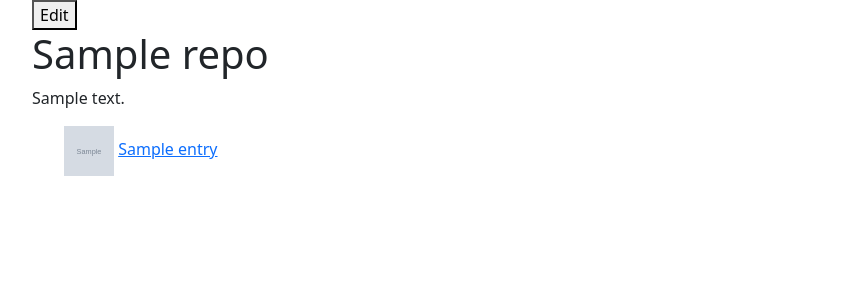
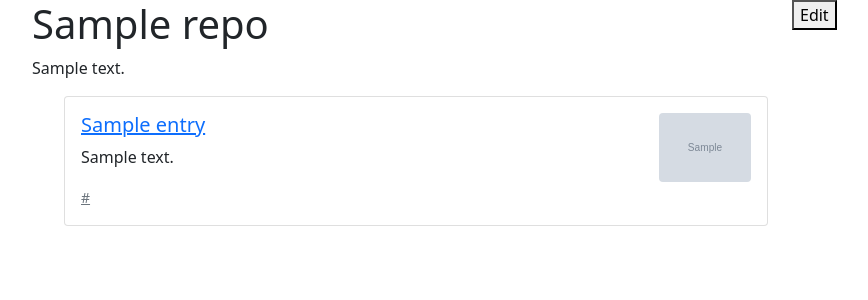
Before and after one commit to Woozical/springboard-capstone-1, a Flask app: a page that uses templates/repo.html in a window 1280 px wide. Shown: the top 300 px of the page, without its empty margins (50-918 px from the left). Run offline with Flask 2, Linux system fonts and the light colour scheme; tables that the repository leaves empty hold one stand-in row (values such as "Sample post"); grey boxes marked "Sample" are stand-in pictures.

Commit message:
card styling for link entries

```diff
--- a/static/app.js
+++ b/static/app.js
@@ -5,13 +5,41 @@ const AUTH = {view : 0, edit : 1} // For rendering purposes
 // TO DO: Entry sorting, re-ordering, rating
 // TO DO: Delete repo
 
+class Component {
+    static linkCard(index, entry){
+        let edit = ''
+        if (viewState === AUTH.edit){
+            edit = `
+            <div class="text-align-right">
+                <i class="bi bi-gear" id="edit_${index}"></i>
+                <i class="bi bi-x-circle text-danger" id="delete_${index}"></i>
+            </div>`
+        }
+        return `<div class="card w-100">
+            <div class="card-body">
+            <div class="row">
+                <div class="col-10">
+                    <h5 class="card-title"><a href="${entry.url}">${entry.title}</a></h5>
+                    <p class="card-text">${entry.description}</p>
+                    <small><a class="text-muted" href="${entry.url}">${entry.url}</a></small>
+                </div>
+                <div class="col-2">
+                    <img src="${entry.image}" class="card-img rounded float-right">
+                    ${edit}
+                </div>
+            </div>
+            </div>
+        </div>`
+    }
+}
+
 class Entry {
     // TO DO: Make url a URL object, and make use of those properties
     static idGen = Entry.generateID();
     constructor({id, title, description, image, url, type, rating, sequence}, state){
         this.id = id ? id : Entry.idGen.next().value;
         this.title = title;
-        this.description = description;
+        this.description = description ? description : '';
         this.image= image;
         this.url = url;
         this.type = type;
@@ -88,7 +116,8 @@ class Entry {
                 </div>`;
                 break;
         }
-        return markup;
+        // return markup;
+        return Component.linkCard(index, this);
     }
 
 }
--- a/static/style.css
+++ b/static/style.css
@@ -1,3 +1,9 @@
 ul{
     list-style: none;
 }
+
+.link-thumbnail{
+    object-fit: contain;
+    max-width: 100px;
+    max-height: 100px;
+}
--- a/templates/repo.html
+++ b/templates/repo.html
@@ -8,24 +8,36 @@ Untitled Repo
 <!-- To Do: WTForms for forms? -->
 <!-- To Do: Noscript version -->
 <div class="container">
+<div class="row">
     <div id="flashes">
     </div>
-<div id="controls">
+</div>
+<div class="row">
+    <div class="col-8" id="content">
+        <h1 id="repo-title"></h1>
+        <p id="repo-desc"></p>
+        <div id="repo-entries">
+            <ul id='repo-entry-list'></ul>
+        </div>
+    </div>
+    <div class="col-4" id="controls">
         {% if session['working_repo'] == repo.access_key %}
+        <button class="btn btn-success" id="btn-save-changes">Save Changes</button>
         <form id="new-link-form" action="">
             <input type="text" id="input-url" name="new" placeholder="Paste link here">
             <button class="btn btn-primary btn-sm">Enter</button>
         </form>
         <button class="btn btn-outline-primary" id="btn-new-divide">Add Divider</button>
         <button class="btn btn-outline-primary" id="btn-new-tbox">Add TextBox</button>
-    <button class="btn btn-success" id="btn-save-changes">Save Changes</button>
-    <button class="btn" id="btn-edit-repo"><i class="bi bi-gear"></i>
-        Edit Repo Info</button>
+        <hr>
+        <button class="btn" id="btn-edit-repo"><i class="bi bi-gear"></i>Edit Repo Info</button>
         <button class="btn btn-danger" id="btn-delete-repo">Delete Repo</button>
         {% else %}
         <button id="btn-auth-repo">Edit</button>
         {% endif %}
     </div>
+</div>
+
 {% if session['working_repo'] == repo.access_key %}
 <!-- To Do: Make forms modals -->
 <div id="repo-delete-div" hidden>
@@ -58,13 +70,7 @@ Untitled Repo
     </form>
 </div>
 {% endif %}
-<div id="content">
-    <h1 id="repo-title"></h1>
-    <p id="repo-desc"></p>
-    <div id="repo-entries">
-        <ul id='repo-entry-list'></ul>
-    </div>
-</div>
+
 {% if session['working_repo'] == repo.access_key %}
 <div id="entry-edit-div" hidden>
     <form id="entry-edit-form">
```
Lines whose indentation alone changed are shown as unchanged.
